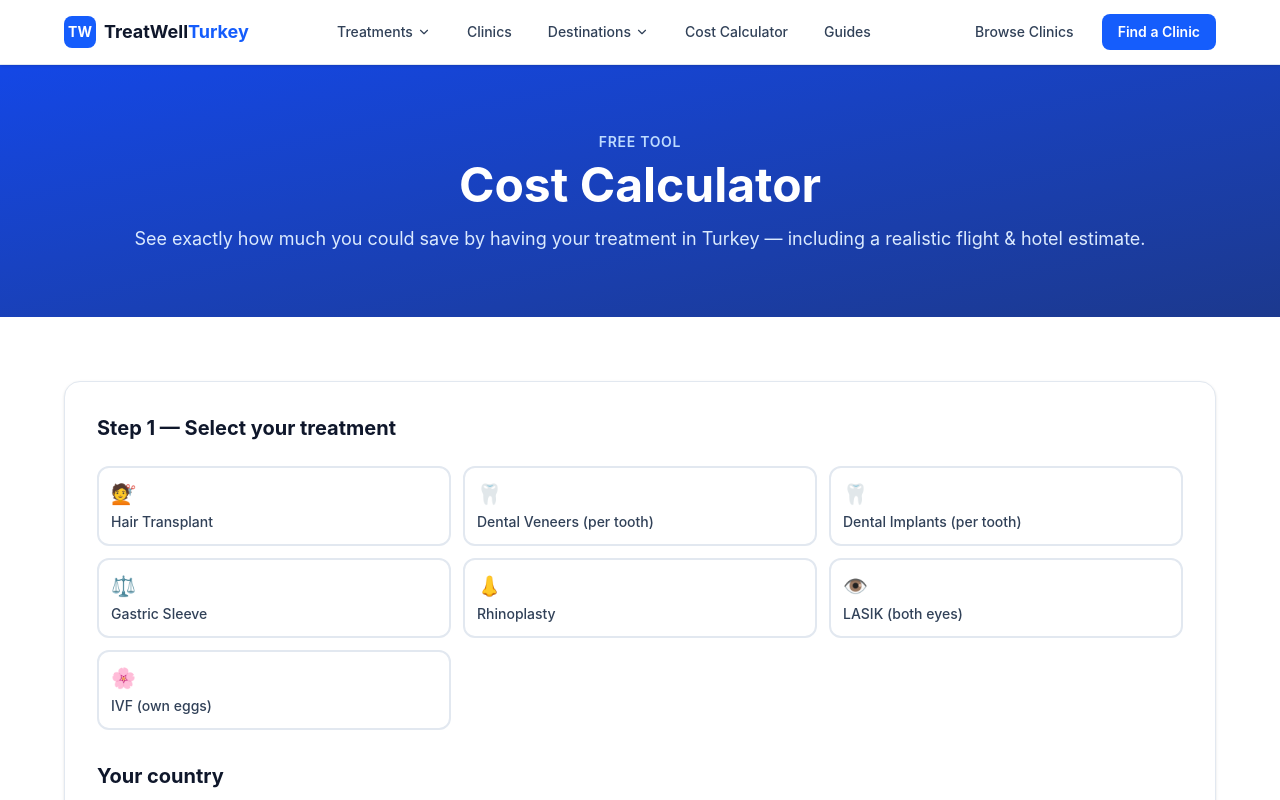
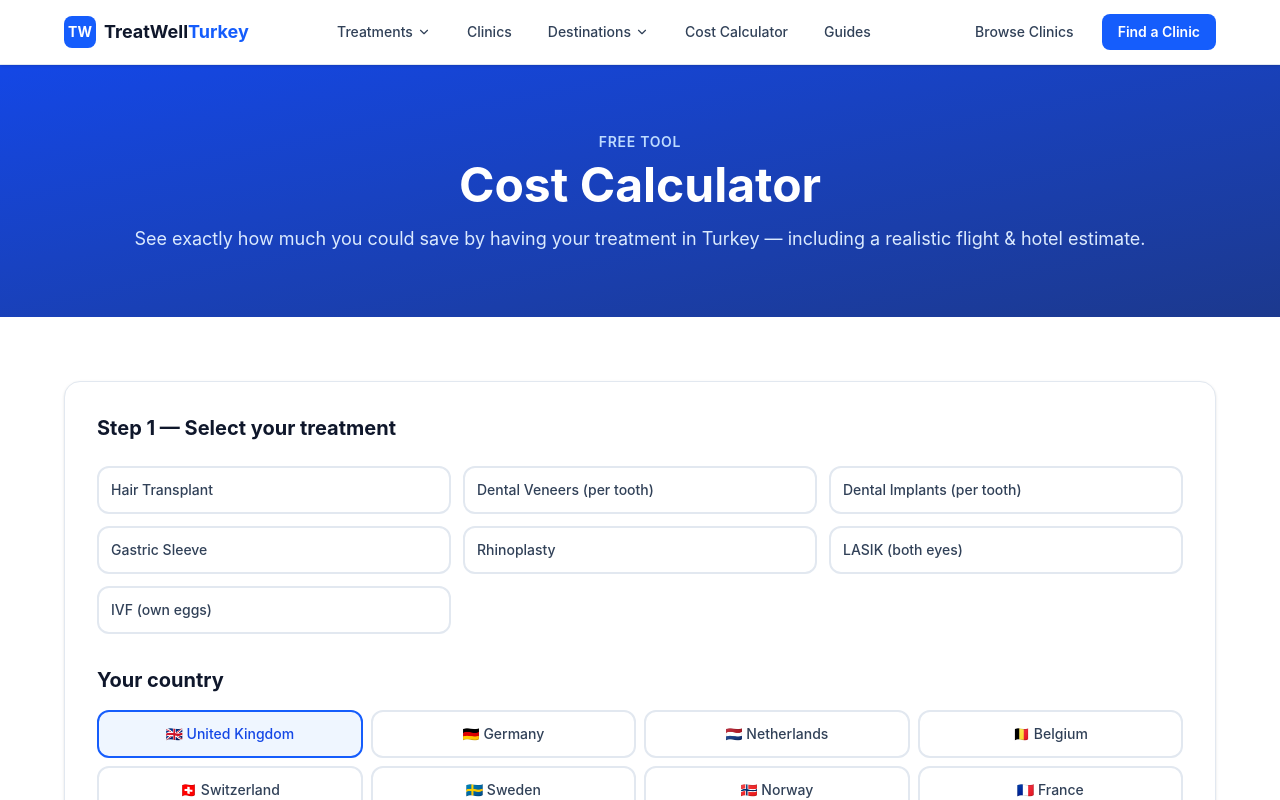
Before and after one commit to alihaydartulek/treatwell-turkey, a Next.js app: page /cost-calculator in a window 1280 px wide. Shown: the top 800 px of the page. Built offline with nearby package versions, Linux system fonts and the light colour scheme.

Commit message:
Remove emoji from cost calculator treatment buttons

```diff
--- a/src/components/tools/CostCalculatorTool.tsx
+++ b/src/components/tools/CostCalculatorTool.tsx
@@ -137,7 +137,6 @@ export default function CostCalculatorTool() {
                         : "border-slate-200 text-slate-700 hover:border-blue-300"
                     }`}
                   >
-                    <span className="text-xl block mb-1">{t.emoji}</span>
                     {t.label}
                   </button>
                 ))}
```
Also changed, not shown: .claude/launch.json (added).
